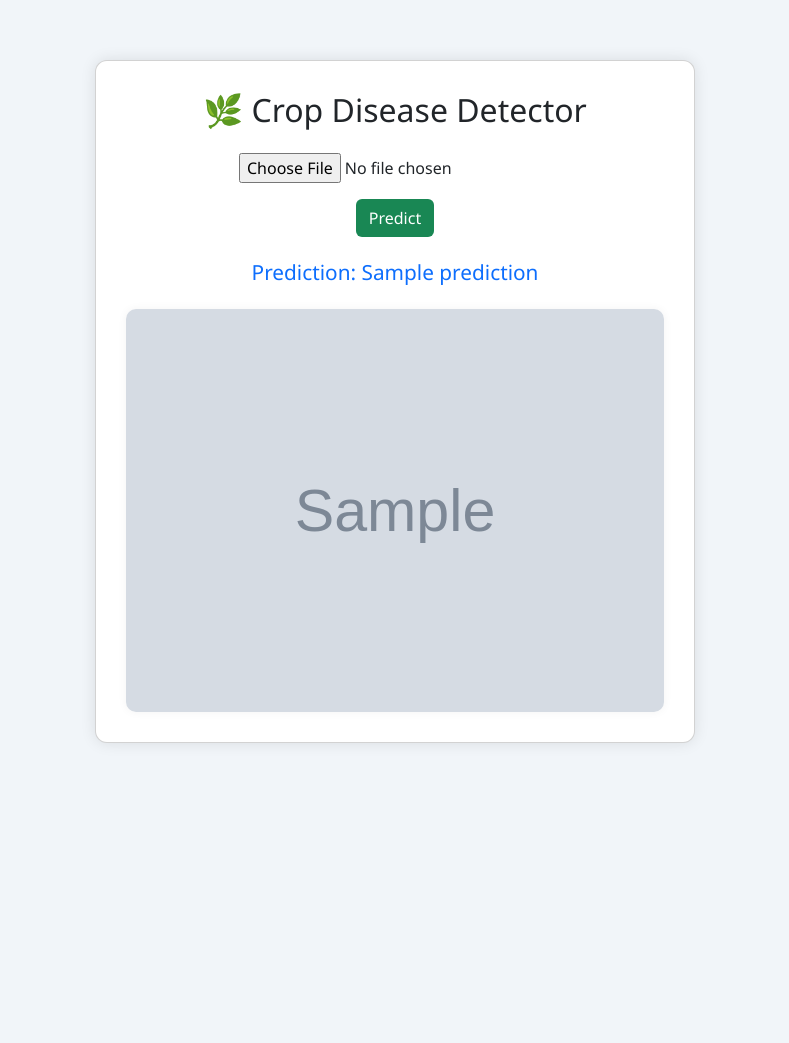
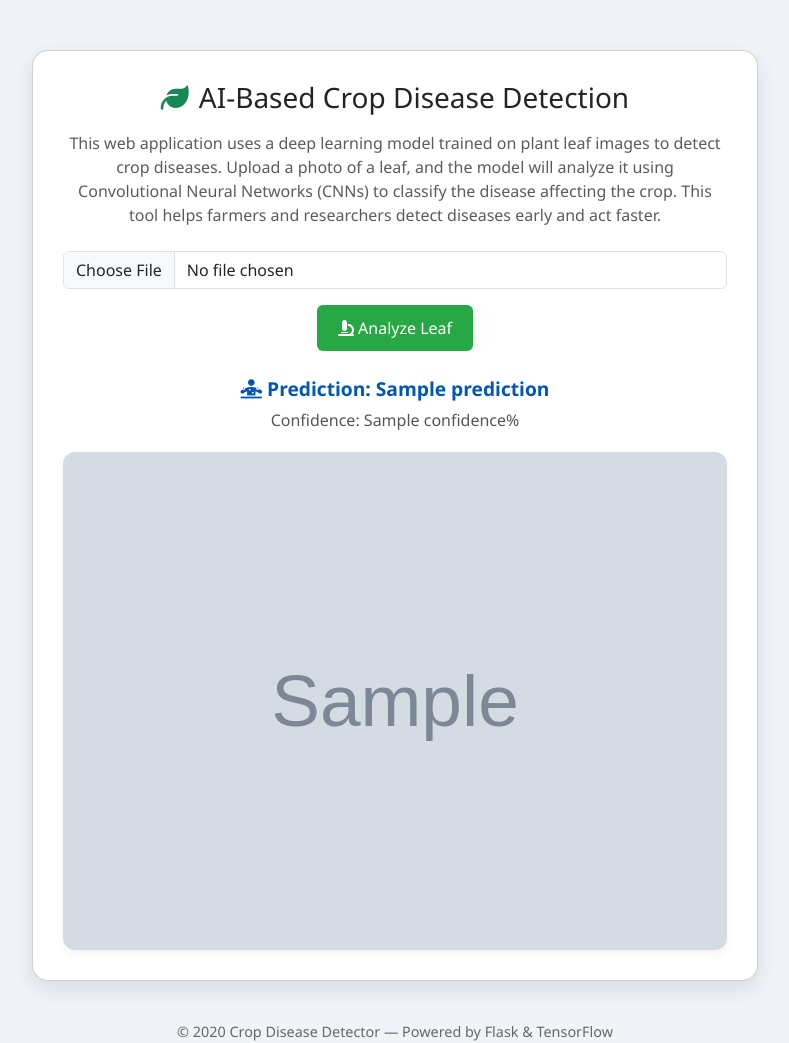
Before and after one commit to mohamedtaha77/crop-disease-detector, a Flask app: template templates/index.html in a window 1280 px wide. Shown: the whole page, without its empty margins (245-1034 px from the left). Before the commit the page ends 743 px from the top, so only its background shows below. Run offline with Flask 3, Linux system fonts and the light colour scheme; the template is opened without the code that fills it: most values are stand-ins (such as "Sample title", 1, 10 or a date in 2020); grey boxes marked "Sample" are stand-in pictures.

Commit message:
Updated app.py

```diff
--- a/templates/index.html
+++ b/templates/index.html
@@ -2,70 +2,115 @@
 <html lang="en">
 <head>
   <meta charset="UTF-8">
-  <title>Crop Disease Detector</title>
+  <title>🌿 AI Crop Disease Detector</title>
   <link href="https://cdn.jsdelivr.net/npm/bootstrap@5.3.3/dist/css/bootstrap.min.css" rel="stylesheet">
+  <link href="https://cdnjs.cloudflare.com/ajax/libs/font-awesome/6.4.0/css/all.min.css" rel="stylesheet">
   <style>
     body {
-      background-color: #f1f5f9;
+      background-color: #f0f4f8;
       font-family: 'Segoe UI', sans-serif;
     }
 
     .container {
-      margin-top: 60px;
-      text-align: center;
+      margin-top: 50px;
+      max-width: 750px;
     }
 
     .card {
-      max-width: 600px;
-      margin: 0 auto;
-      box-shadow: 0 0 15px rgba(0,0,0,0.1);
-      border-radius: 12px;
+      background: white;
+      border-radius: 16px;
+      box-shadow: 0 8px 20px rgba(0,0,0,0.1);
       padding: 30px;
-      background: #ffffff;
     }
 
     .btn-custom {
-      background-color: #198754;
+      background-color: #28a745;
       color: white;
+      font-weight: 500;
+      padding: 10px 20px;
     }
 
     .btn-custom:hover {
-      background-color: #157347;
-    }
-
-    img.preview {
-      margin-top: 20px;
-      max-width: 100%;
-      border-radius: 10px;
-      box-shadow: 0 0 10px rgba(0,0,0,0.05);
+      background-color: #218838;
     }
 
     .prediction-text {
       margin-top: 20px;
-      font-size: 1.3rem;
-      font-weight: 500;
-      color: #0d6efd;
+      font-size: 1.2rem;
+      font-weight: 600;
+      color: #0056b3;
+    }
+
+    .confidence {
+      font-size: 1rem;
+      color: #555;
+      margin-top: 5px;
+    }
+
+    .preview {
+      margin-top: 20px;
+      max-width: 100%;
+      border-radius: 12px;
+      box-shadow: 0 4px 10px rgba(0,0,0,0.05);
+    }
+
+    .footer {
+      margin-top: 40px;
+      font-size: 0.9rem;
+      color: #666;
+      text-align: center;
+    }
+
+    .title-icon {
+      color: #198754;
+      margin-right: 10px;
     }
   </style>
 </head>
 <body>
 
 <div class="container">
-  <div class="card">
-    <h2 class="mb-4">🌿 Crop Disease Detector</h2>
+  <div class="card text-center">
+    <h3 class="mb-3">
+      <i class="fas fa-leaf title-icon"></i>AI-Based Crop Disease Detection
+    </h3>
+
+    <!-- Explanation -->
+    <p class="text-muted mb-4">
+      This web application uses a deep learning model trained on plant leaf images to detect crop diseases.
+      Upload a photo of a leaf, and the model will analyze it using Convolutional Neural Networks (CNNs)
+      to classify the disease affecting the crop. This tool helps farmers and researchers detect diseases
+      early and act faster.
+    </p>
+
+    <!-- Upload Form -->
     <form method="POST" enctype="multipart/form-data">
       <div class="mb-3">
-        <input type="file" name="image" accept="image/*" required>
+        <input type="file" name="image" class="form-control" accept="image/*" required>
       </div>
-      <button type="submit" class="btn btn-custom">Predict</button>
+      <button type="submit" class="btn btn-custom">
+        <i class="fas fa-microscope"></i> Analyze Leaf
+      </button>
     </form>
 
+    <!-- Result Display -->
     {% if prediction %}
-      <div class="prediction-text">
-        Prediction: {{ prediction.replace('_', ' ') }}
+      <div class="prediction-text mt-4">
+        <i class="fas fa-diagnoses"></i> Prediction: {{ prediction.replace('_', ' ') }}
       </div>
-      <img src="{{ image_path }}" alt="Leaf Image" class="preview">
+
+      {% if confidence %}
+        <div class="confidence">
+          Confidence: {{ confidence }}%
+        </div>
+      {% endif %}
+
+      <img src="{{ image_path }}" alt="Uploaded Leaf" class="preview">
     {% endif %}
+  </div>
+
+  <div class="footer">
+    © {{ year }} Crop Disease Detector — Powered by Flask & TensorFlow
   </div>
 </div>
 
```
